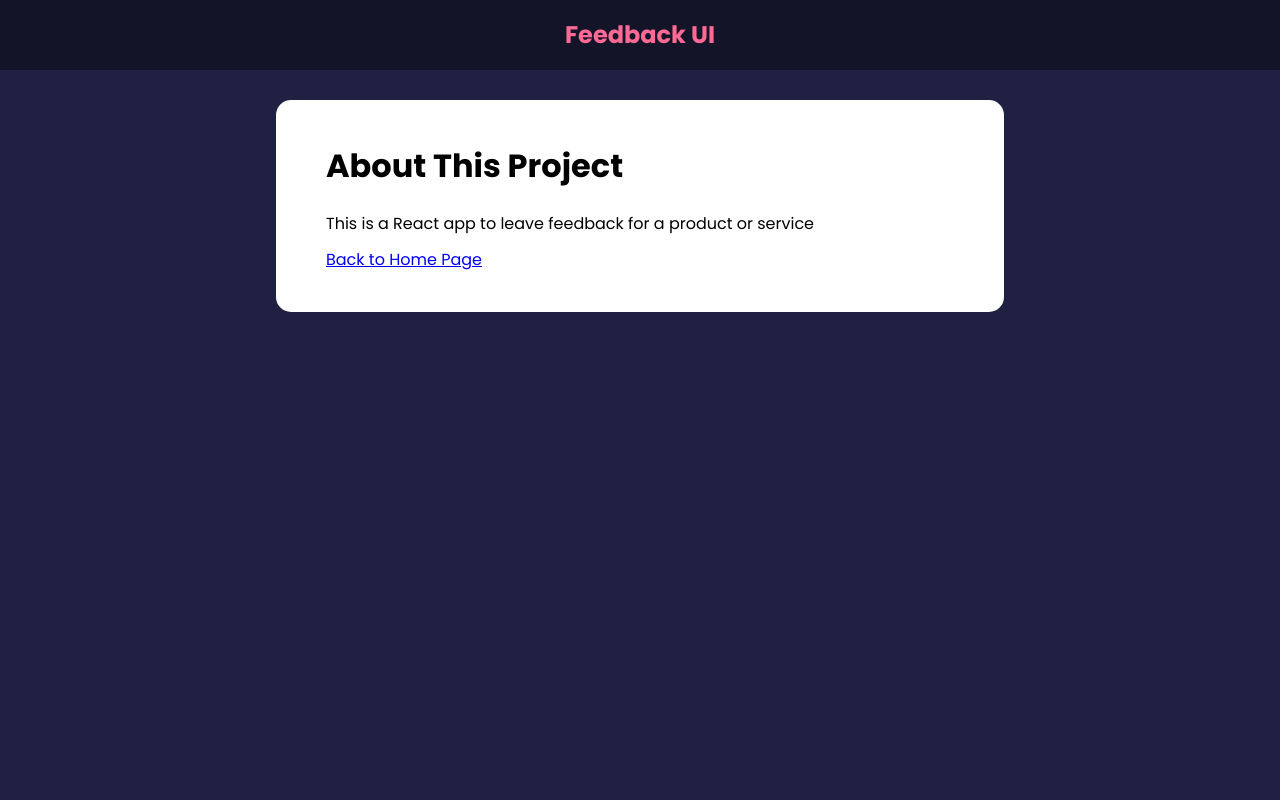
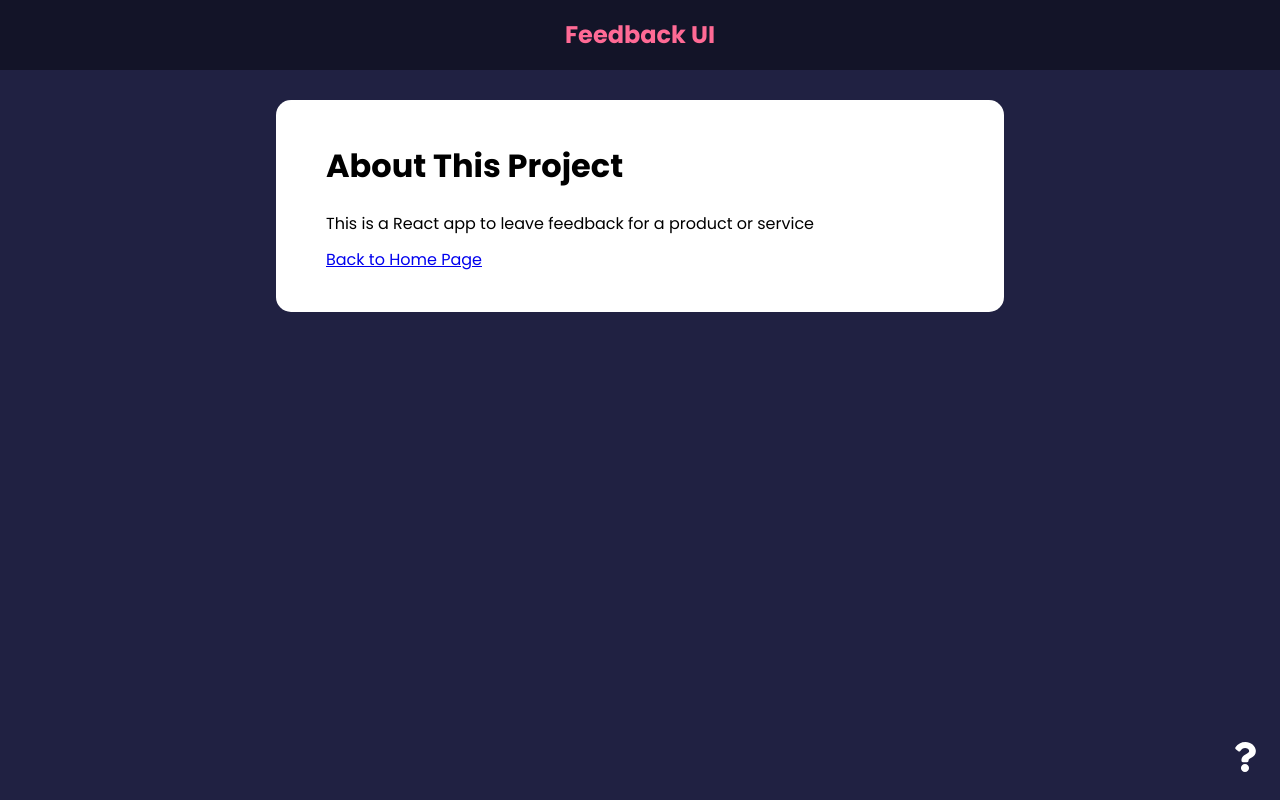
Before and after one commit to alejandrotoledoweb/feedback-app, a React (Create React App) app: page /about in a window 1280 px wide. Built offline with nearby package versions, Linux system fonts and the light colour scheme; the HTML template or start-up script is replaced by a standard one.

Commit message:
update the icon about page and about page

```diff
--- a/src/App.js
+++ b/src/App.js
@@ -1,6 +1,7 @@
 import { useState } from 'react';
 import { v4 as uuidv4 } from 'uuid';
 import { BrowserRouter as Router, Route, Routes } from 'react-router-dom';
+import AboutIconLink from './components/AboutIconLink';
 import Header from './components/Header';
 import FeedbackList from './components/FeedbackList';
 import FeedbackStats from './components/FeedbackStats';
@@ -45,6 +46,7 @@
             ></Route>
             <Route path="/about" element={<AboutPage />} />
           </Routes>
+          <AboutIconLink />
         </div>
       </Router>
     </>
--- /dev/null
+++ b/src/components/AboutIconLink.jsx
@@ -0,0 +1,20 @@
+import { FaQuestion } from 'react-icons/fa';
+import { Link } from 'react-router-dom';
+
+const AboutIconLink = () => {
+  return (
+    <div className="about-link">
+      <Link
+        to={{
+          pathname: '/about',
+          search: '?sort=name',
+          hash: '#hello',
+        }}
+      >
+        <FaQuestion size={30}></FaQuestion>
+      </Link>
+    </div>
+  );
+};
+
+export default AboutIconLink;
--- a/src/pages/AboutPage.jsx
+++ b/src/pages/AboutPage.jsx
@@ -1,4 +1,5 @@
 import Card from '../components/shared/Card';
+import { Link } from 'react-router-dom';
 
 function AboutPage() {
   return (
@@ -7,9 +8,7 @@
         <h1>About This Project</h1>
         <p>This is a React app to leave feedback for a product or service</p>
       </div>
-      <p>
-        <a href="/">Back to Home Page</a>
-      </p>
+      <Link to="/">Back to Home Page</Link>
     </Card>
   );
 }
```
